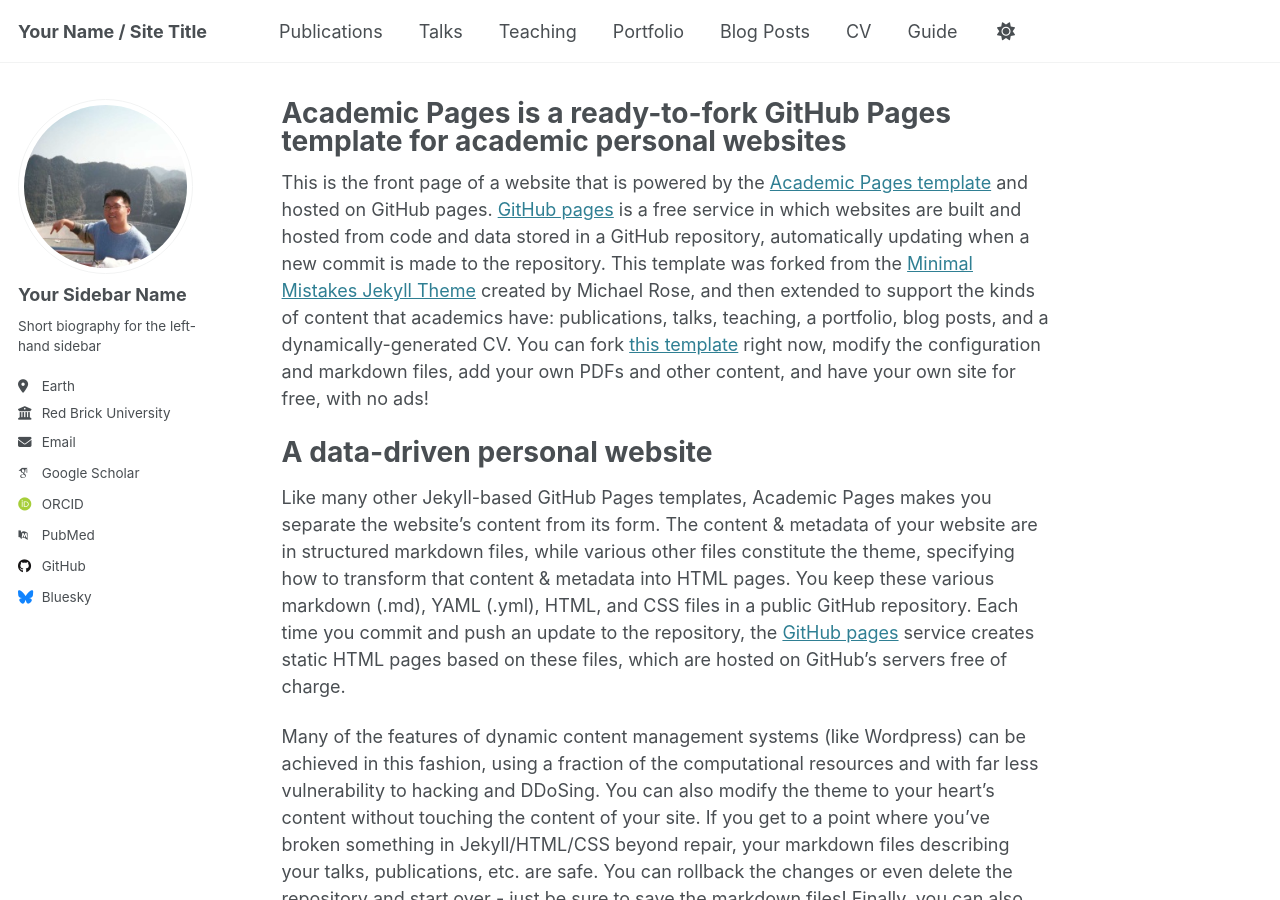
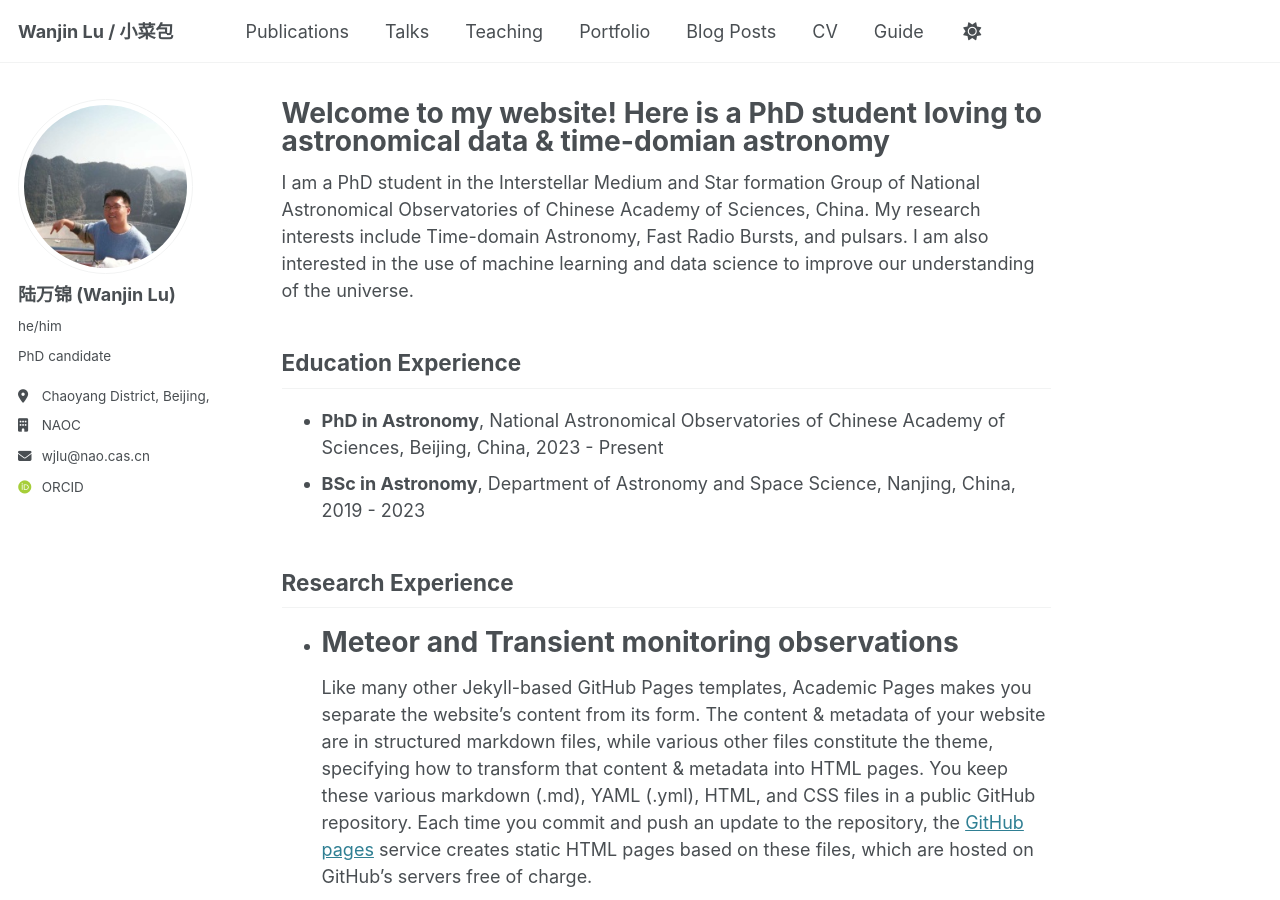
Before and after one commit to IsaacVibe/wjlu, a Jekyll site: the page built from _pages/about.md, in a window 1280 px wide and 900 px high. Built offline with Jekyll 4.4.1, drawn with Linux system fonts in a browser that asks for light colours; some web fonts are replaced.

Commit message:
upload the profile

```diff
--- a/_config.yml
+++ b/_config.yml
@@ -9,13 +9,13 @@
 # Basic Site Settings
 locale                   : "en-US"
 site_theme               : "default"
-title                    : "Your Name / Site Title"
+title                    : "Wanjin Lu / 小菜包"
 title_separator          : "-"
 name                     : &name "Your Name"
 description              : &description "personal description"
 url                      : https://IsaacVibe.github.io # the base hostname & protocol for your site e.g. "https://[your GitHub username].github.io"
 baseurl                  : "" # the subpath of your site, e.g. "/blog"
-repository               : "academicpages/academicpages.github.io"
+repository               : "IsaacVibe/wjlu.github.io"
 
 # Site Author - The following control what appear as part of the author content on the side bar.
 #               If a field is blank the icon and link will not appear, otherwise it will be shown.
@@ -23,21 +23,21 @@ repository               : "academicpages/academicpages.github.io"
 author:
   # Biographic information
   avatar           : "avatar.jpg"
-  name             : "Your Sidebar Name"
-  pronouns         : # example: "she/her"
-  bio              : "Short biography for the left-hand sidebar"
-  location         : "Earth"
-  employer         : "Red Brick University"
+  name             : "陆万锦 (Wanjin Lu)"
+  pronouns         : "he/him" # example: "she/her"
+  bio              : "PhD candidate"
+  location         : "Chaoyang District, Beijing, China"
+  employer         : "https://nao.cas.cn"
   uri              : # URL
-  email            : "none@example.org"
+  email            : "wjlu@nao.cas.cn"
 
   # Academic websites
   arxiv            : # URL - Update with the correct link to your profile
-  googlescholar    : "https://scholar.google.com/citations?user=PS_CX0AAAAAJ"
+  googlescholar    : #"https://scholar.google.com/citations?user=PS_CX0AAAAAJ"
   impactstory      : # URL
-  orcid            : "http://orcid.org/yourorcidurl"
+  orcid            : "https://orcid.org/0000-0001-5653-3787"
   semantic         : # URL
-  pubmed           : "https://www.ncbi.nlm.nih.gov/pubmed/?term=john+snow"
+  pubmed           : #"https://www.ncbi.nlm.nih.gov/pubmed/?term=john+snow"
   researchgate     : # URL
   scopus           : # URL
 
@@ -45,12 +45,12 @@ author:
   bitbucket        : # Username - Update with your username on the site
   codepen          : # Username
   dribbble         : # Username
-  github           : "academicpages"
+  github           : #"academicpages"
   kaggle           : # Username
   stackoverflow    : # User number or user number and name (i.e., use "1" or "1/jeff-atwood")
 
   # Social media
-  bluesky          : "bsky.app" # Replace this with you Bluesky username
+  bluesky          : #"bsky.app" # Replace this with you Bluesky username
   facebook         : # Username
   flickr           : # Username
   foursquare       : # Username
--- a/_includes/author-profile.html
+++ b/_includes/author-profile.html
@@ -28,13 +28,13 @@
         <li class="author__desktop"><i class="fa-solid fa-location-dot icon-pad-right" aria-hidden="true"></i>{{ author.location }}</li>
       {% endif %}
       {% if author.employer %}
-        <li class="author__desktop"><i class="fas fa-fw fa-building-columns icon-pad-right" aria-hidden="true"></i>{{ author.employer }}</li>
+      <li><a href="{{ author.employer }}"><i class="fas fa-fw fa-building icon-pad-right" aria-hidden="true"></i>NAOC</a></li>
       {% endif %}
       {% if author.uri %}
         <li><a href="{{ author.uri }}"><i class="fas fa-fw fa-link icon-pad-right" aria-hidden="true"></i>{{ site.data.ui-text[site.locale].website_label | default: "Website" }}</a></li>
       {% endif %}
       {% if author.email %}
-        <li><a href="mailto:{{ author.email }}"><i class="fas fa-fw fa-envelope icon-pad-right" aria-hidden="true"></i>{{ site.data.ui-text[site.locale].email_label | default: "Email" }}</a></li>
+        <li><a href="mailto:{{ author.email }}"><i class="fas fa-fw fa-envelope icon-pad-right" aria-hidden="false"></i>wjlu@nao.cas.cn</a></li>
       {% endif %}
 
       <!-- Font Awesome and Academicons icons / Academic websites -->
--- a/_pages/about.md
+++ b/_pages/about.md
@@ -1,15 +1,24 @@
 ---
 permalink: /
-title: "Academic Pages is a ready-to-fork GitHub Pages template for academic personal websites"
+title: "Welcome to my website! Here is a PhD student loving to astronomical data & time-domian astronomy"
 author_profile: true
 redirect_from:
   - /about/
   - /about.html
 ---
 
-This is the front page of a website that is powered by the [Academic Pages template](https://github.com/academicpages/academicpages.github.io) and hosted on GitHub pages. [GitHub pages](https://pages.github.com) is a free service in which websites are built and hosted from code and data stored in a GitHub repository, automatically updating when a new commit is made to the repository. This template was forked from the [Minimal Mistakes Jekyll Theme](https://mmistakes.github.io/minimal-mistakes/) created by Michael Rose, and then extended to support the kinds of content that academics have: publications, talks, teaching, a portfolio, blog posts, and a dynamically-generated CV. You can fork [this template](https://github.com/academicpages/academicpages.github.io) right now, modify the configuration and markdown files, add your own PDFs and other content, and have your own site for free, with no ads!
+I am a PhD student in the Interstellar Medium and Star formation Group of National Astronomical Observatories of Chinese Academy of Sciences, China.
+My research interests include Time-domain Astronomy, Fast Radio Bursts, and pulsars.
+I am also interested in the use of machine learning and data science to improve our understanding of the universe.
 
-A data-driven personal website
+Education Experience
+------
+- **PhD in Astronomy**, National Astronomical Observatories of Chinese Academy of Sciences, Beijing, China, 2023 - Present
+- **BSc in Astronomy**, Department of Astronomy and Space Science, Nanjing, China, 2019 - 2023
+
+Research Experience
+------
+- Meteor and Transient monitoring observations
 ======
 Like many other Jekyll-based GitHub Pages templates, Academic Pages makes you separate the website's content from its form. The content & metadata of your website are in structured markdown files, while various other files constitute the theme, specifying how to transform that content & metadata into HTML pages. You keep these various markdown (.md), YAML (.yml), HTML, and CSS files in a public GitHub repository. Each time you commit and push an update to the repository, the [GitHub pages](https://pages.github.com/) service creates static HTML pages based on these files, which are hosted on GitHub's servers free of charge.
 
```
